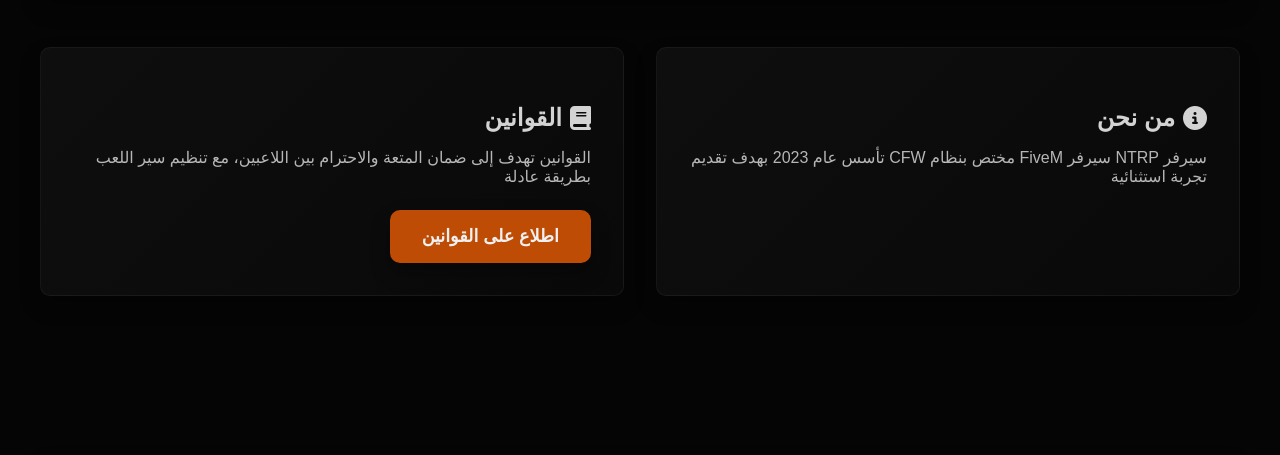
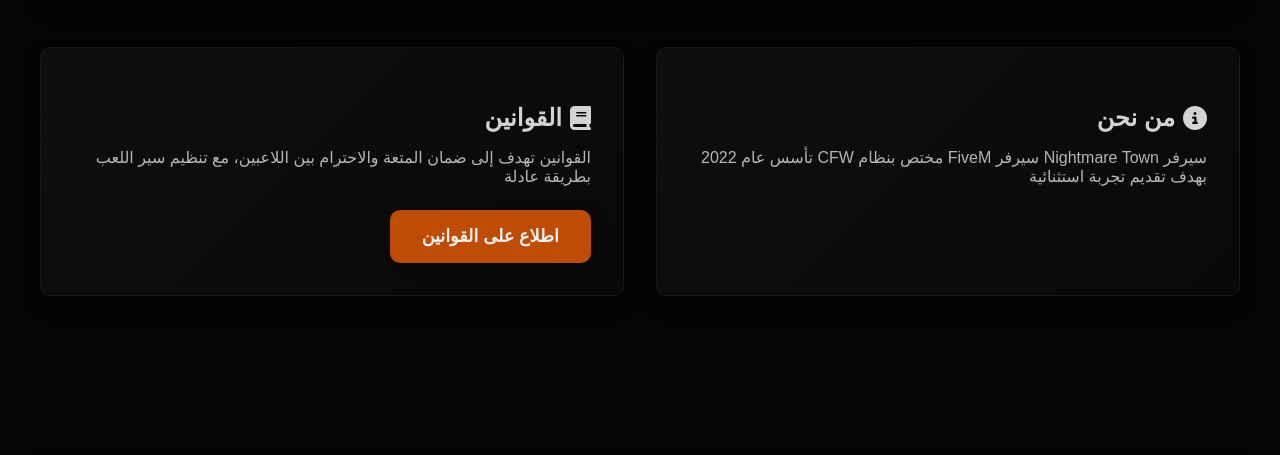
Before and after one commit to x6ux/NTRP, a plain HTML site: page index.html in a window 1280 px wide. Shown: the part 885-1340 px from the top of the page. Drawn offline with Linux system fonts and the light colour scheme.

Commit message:
Update index.html

```diff
--- a/index.html
+++ b/index.html
@@ -877,7 +877,7 @@
             <section class="links-section">
                 <div class="link-card">
                     <h3><i class="fas fa-info-circle"></i> من نحن</h3>
-                    <p>سيرفر NTRP سيرفر FiveM مختص بنظام CFW تأسس عام 2023 بهدف تقديم تجربة استثنائية</p>
+                    <p>سيرفر Nightmare Town سيرفر FiveM مختص بنظام CFW تأسس عام 2022 بهدف تقديم تجربة استثنائية</p>
                 </div>
 
                 <div class="link-card">
```
